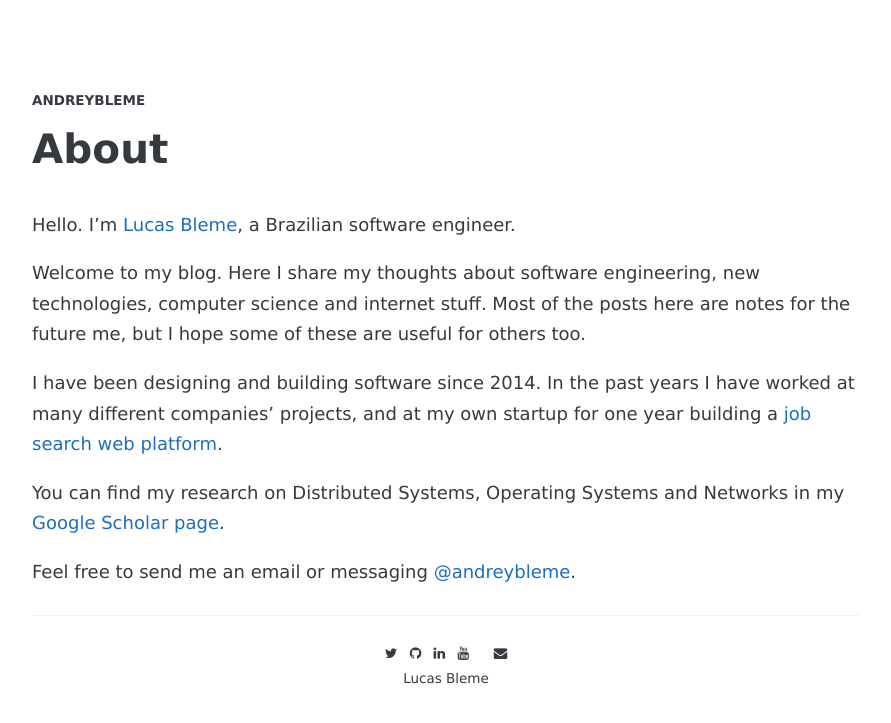
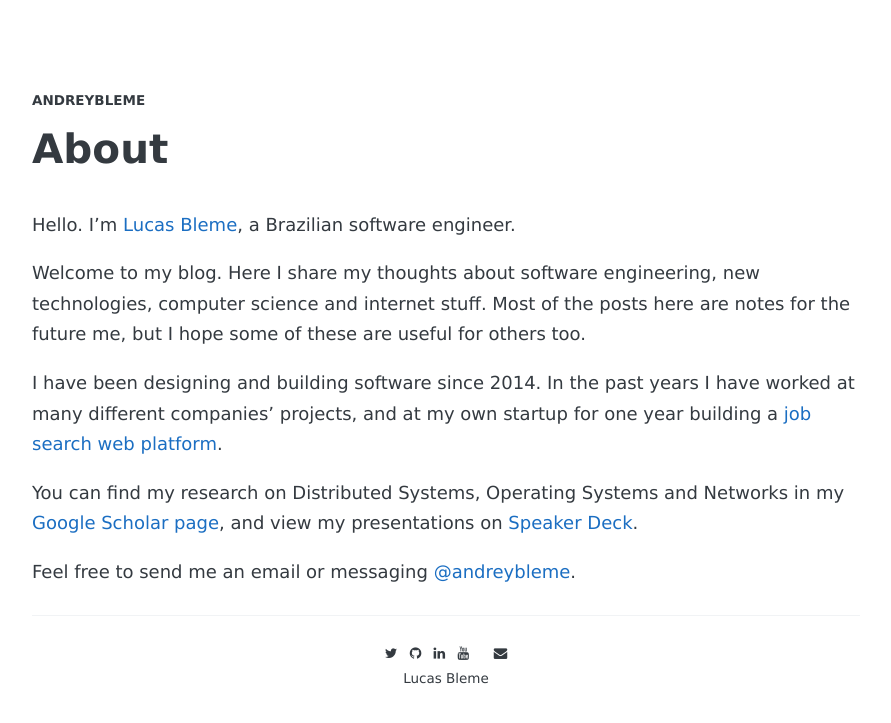
Before and after one commit to andreybleme/andreybleme.github.io, a Jekyll site: the page built from about.md, in a window 1280 px wide. Shown: the top 723 px of the page, without its empty margins (194-1085 px from the left). Built offline with Jekyll 4.4.1, drawn with Linux system fonts in a browser that asks for light colours; nearby versions of some CDN libraries; some web fonts are replaced.

Commit message:
Update about.md

```diff
--- a/about.md
+++ b/about.md
@@ -10,6 +10,6 @@ Welcome to my blog. Here I share my thoughts about software engineering, new tec
 
 I have been designing and building software since 2014. In the past years I have worked at many different companies' projects, and at my own startup for one year building a [job search web platform](https://vulpi.com.br/).
 
-You can find my research on Distributed Systems, Operating Systems and Networks in my [Google Scholar page](https://scholar.google.com/citations?user=Yt9LrFoAAAAJ).
+You can find my research on Distributed Systems, Operating Systems and Networks in my [Google Scholar page](https://scholar.google.com/citations?user=Yt9LrFoAAAAJ), and view my presentations on [Speaker Deck](https://speakerdeck.com/).
 
 Feel free to send me an email or messaging [@andreybleme](https://twitter.com/andreybleme).
```
